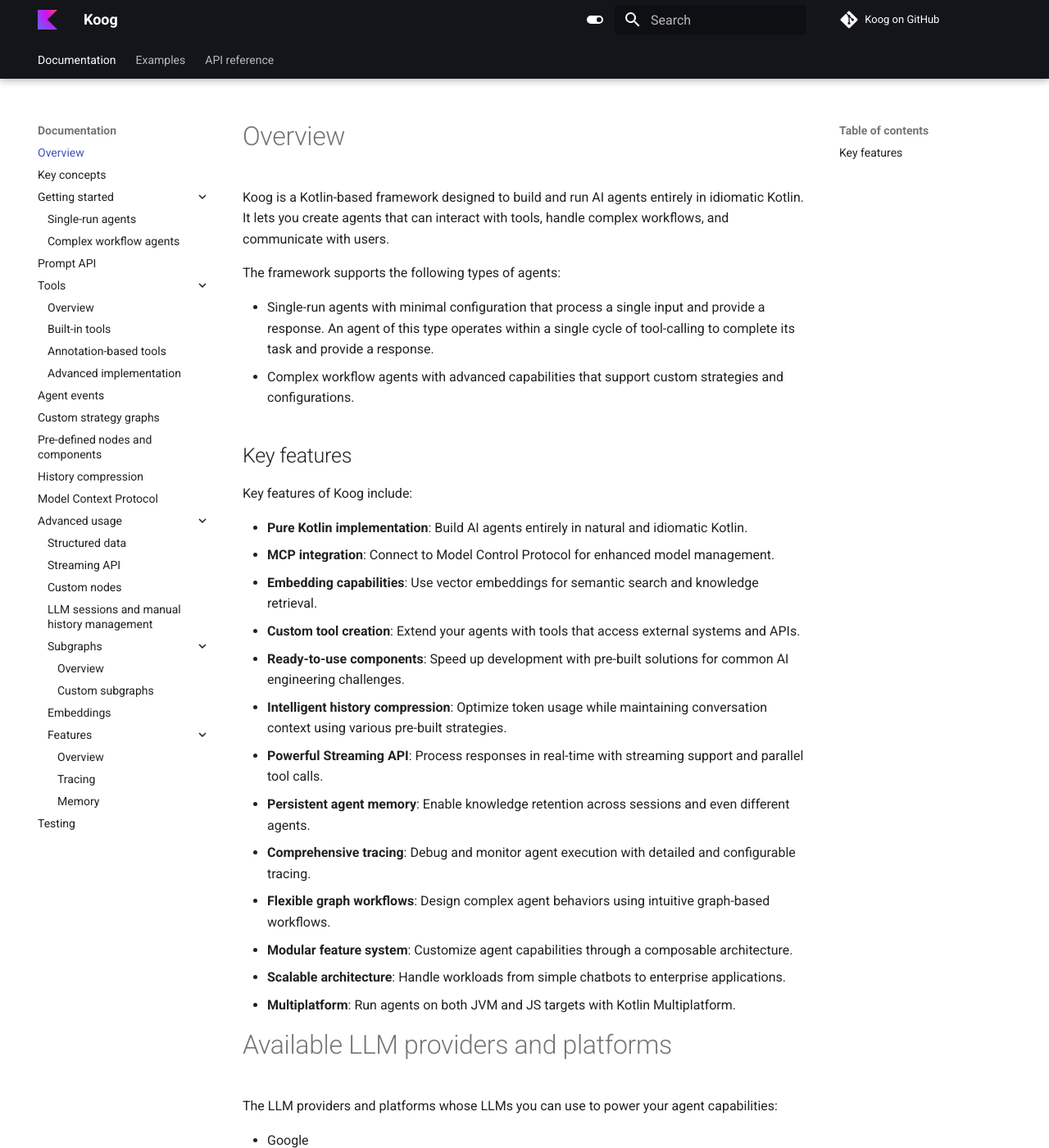
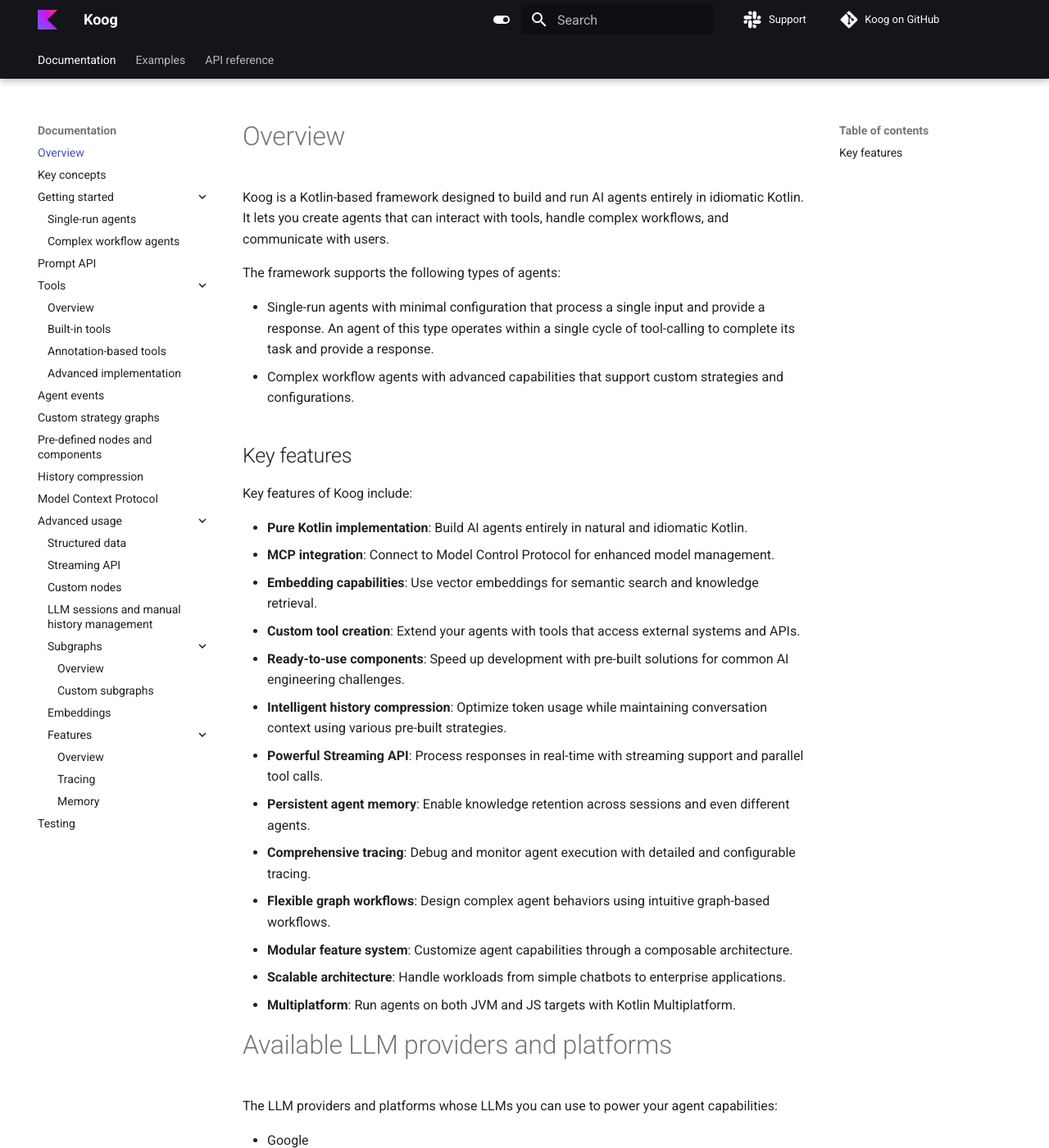
Before and after one commit to JetBrains/koog-docs, an MkDocs documentation site: the page built from docs/index.md, in a window 1280 px wide and 1400 px high. Shown: the whole window at 82% size. Built offline with MkDocs 1.6.1 and Material for MkDocs 9.7.7, drawn with Linux system fonts in a browser that asks for light colours; comment, search, counter and statistics services are not loaded.

Commit message:
Add a link to the Slack channel

```diff
--- /dev/null
+++ b/docs/stylesheets/extra.css
@@ -0,0 +1,56 @@
+.md_header__social {
+    display: none;
+
+    width: 4.3rem;
+    max-width: 4.3rem;
+}
+
+@media screen and (min-width: 60em) {
+    [dir=ltr] .md_header__social {
+        margin-left:1rem
+    }
+
+    [dir=rtl] .md_header__social {
+        margin-right: 1rem
+    }
+
+    .md_header__social {
+        display: block;
+    }
+}
+
+@media screen and (min-width: 76.25em) {
+    [dir=ltr] .md_header__social {
+        margin-left:1.4rem
+    }
+
+    [dir=rtl] .md_header__social {
+        margin-right: 1.4rem
+    }
+}
+
+.md_social-custom {
+    display: flex;
+    align-items: center;
+
+    -webkit-backface-visibility: hidden;
+    backface-visibility: hidden;
+    font-size: .65rem;
+    line-height: 1.2;
+    outline-color: var(--md-accent-fg-color);
+    transition: opacity .25s;
+    white-space: nowrap;
+}
+
+.md_social-custom:hover {
+    opacity: 0.7;
+}
+
+.md_social-custom__icon {
+    display: inline-flex;
+    align-items: center;
+    justify-content: center;
+
+    height: 2rem;
+    width: 2rem;
+}
--- a/mkdocs.yml
+++ b/mkdocs.yml
@@ -46,6 +46,7 @@
 
 theme:
   name: material
+  custom_dir: overrides
   favicon: img/favicon.ico
   logo: img/favicon.ico
   features:
@@ -73,6 +74,9 @@
       primary: black
       accent: blue
 
+extra_css:
+  - stylesheets/extra.css
+
 repo_url: https://github.com/JetBrains/koog
 repo_name: "Koog on GitHub"
 copyright: Copyright © 2000-2025 JetBrains s.r.o.
--- /dev/null
+++ b/overrides/partials/header.html
@@ -0,0 +1,142 @@
+<!--overrides original partial https://github.com/squidfunk/mkdocs-material/blob/master/src/templates/partials/header.html -->
+<!--
+  Copyright (c) 2016-2025 Martin Donath <martin.donath@squidfunk.com>
+
+  Permission is hereby granted, free of charge, to any person obtaining a copy
+  of this software and associated documentation files (the "Software"), to
+  deal in the Software without restriction, including without limitation the
+  rights to use, copy, modify, merge, publish, distribute, sublicense, and/or
+  sell copies of the Software, and to permit persons to whom the Software is
+  furnished to do so, subject to the following conditions:
+
+  The above copyright notice and this permission notice shall be included in
+  all copies or substantial portions of the Software.
+
+  THE SOFTWARE IS PROVIDED "AS IS", WITHOUT WARRANTY OF ANY KIND, EXPRESS OR
+  IMPLIED, INCLUDING BUT NOT LIMITED TO THE WARRANTIES OF MERCHANTABILITY,
+  FITNESS FOR A PARTICULAR PURPOSE AND NON-INFRINGEMENT. IN NO EVENT SHALL THE
+  AUTHORS OR COPYRIGHT HOLDERS BE LIABLE FOR ANY CLAIM, DAMAGES OR OTHER
+  LIABILITY, WHETHER IN AN ACTION OF CONTRACT, TORT OR OTHERWISE, ARISING
+  FROM, OUT OF OR IN CONNECTION WITH THE SOFTWARE OR THE USE OR OTHER DEALINGS
+  IN THE SOFTWARE.
+-->
+
+<!-- Determine classes -->
+{% set class = "md-header" %}
+{% if "navigation.tabs.sticky" in features %}
+{% set class = class ~ " md-header--shadow md-header--lifted" %}
+{% elif "navigation.tabs" not in features %}
+{% set class = class ~ " md-header--shadow" %}
+{% endif %}
+
+<!-- Header -->
+<header class="{{ class }}" data-md-component="header">
+    <nav
+            class="md-header__inner md-grid"
+            aria-label="{{ lang.t('header') }}"
+    >
+
+        <!-- Link to home -->
+        <a
+                href="{{ config.extra.homepage | d(nav.homepage.url, true) | url }}"
+                title="{{ config.site_name | e }}"
+                class="md-header__button md-logo"
+                aria-label="{{ config.site_name }}"
+                data-md-component="logo"
+        >
+            {% include "partials/logo.html" %}
+        </a>
+
+        <!-- Button to open drawer -->
+        <label class="md-header__button md-icon" for="__drawer">
+            {% set icon = config.theme.icon.menu or "material/menu" %}
+            {% include ".icons/" ~ icon ~ ".svg" %}
+        </label>
+
+        <!-- Header title -->
+        <div class="md-header__title" data-md-component="header-title">
+            <div class="md-header__ellipsis">
+                <div class="md-header__topic">
+          <span class="md-ellipsis">
+            {{ config.site_name }}
+          </span>
+                </div>
+                <div class="md-header__topic" data-md-component="header-topic">
+          <span class="md-ellipsis">
+            {% if page.meta and page.meta.title %}
+              {{ page.meta.title }}
+            {% else %}
+              {{ page.title }}
+            {% endif %}
+          </span>
+                </div>
+            </div>
+        </div>
+
+        <!-- Color palette toggle -->
+        {% if config.theme.palette %}
+        {% if not config.theme.palette is mapping %}
+        {% include "partials/palette.html" %}
+        {% endif %}
+        {% endif %}
+
+        <!-- User preference: color palette -->
+        {% if not config.theme.palette is mapping %}
+        {% include "partials/javascripts/palette.html" %}
+        {% endif %}
+
+        <!-- Site language selector -->
+        {% if config.extra.alternate %}
+        {% include "partials/alternate.html" %}
+        {% endif %}
+
+        <!-- Button to open search modal -->
+        {% if "material/search" in config.plugins %}
+        {% set search = config.plugins["material/search"] | attr("config") %}
+
+        <!-- Check if search is actually enabled - see https://t.ly/DT_0V -->
+        {% if search.enabled %}
+        <label class="md-header__button md-icon" for="__search">
+            {% set icon = config.theme.icon.search or "material/magnify" %}
+            {% include ".icons/" ~ icon ~ ".svg" %}
+        </label>
+
+        <!-- Search interface -->
+        {% include "partials/search.html" %}
+        {% endif %}
+        {% endif %}
+
+        <!-- custom slack icon-link-->
+        <div class="md_header__social">
+            <a
+                href="https://kotlinlang.slack.com/messages/koog-agentic-framework/"
+                target="_blank"
+                title="Koog on Slack"
+                class="md_social-custom"
+            >
+                <div class="md_social-custom__icon md-icon">
+                    {% set slackIcon = "fontawesome/brands/slack" %}
+                    {% include ".icons/" ~ slackIcon ~ ".svg" %}
+                </div>
+                <div>
+                    Support
+                </div>
+            </a>
+        </div>
+        <!-- end custom slack icon-link-->
+
+        <!-- Repository information -->
+        {% if config.repo_url %}
+        <div class="md-header__source">
+            {% include "partials/source.html" %}
+        </div>
+        {% endif %}
+    </nav>
+
+    <!-- Navigation tabs (sticky) -->
+    {% if "navigation.tabs.sticky" in features %}
+    {% if "navigation.tabs" in features %}
+    {% include "partials/tabs.html" %}
+    {% endif %}
+    {% endif %}
+</header>
```
